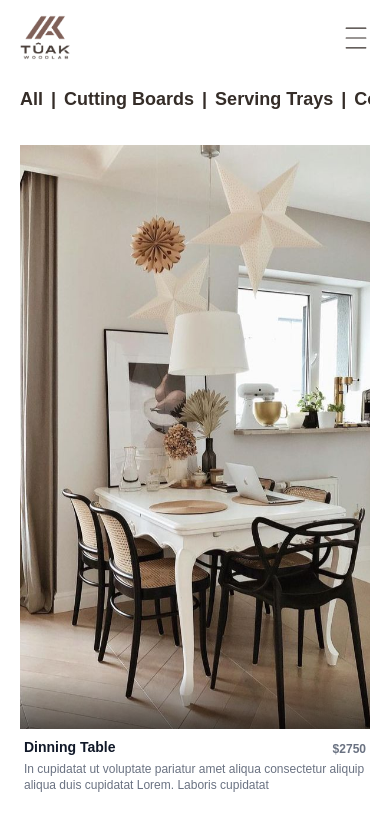
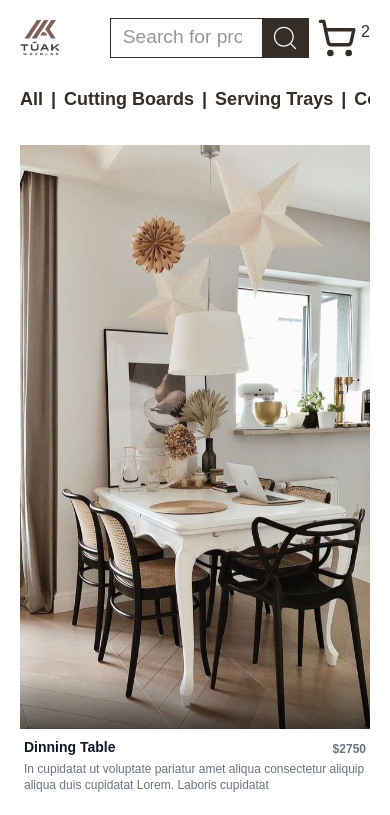
Before and after one commit to cobbygraves/wood-craft, a Next.js app: page /shop in a window 390 px wide. Shown: the top 815 px of the page. Built offline with nearby package versions, Linux system fonts and the light colour scheme; a web font is replaced by a local one.

Commit message:
feat: add about page template

```diff
--- /dev/null
+++ b/src/app/about/page.tsx
@@ -0,0 +1,7 @@
+import React from 'react'
+
+export default function About() {
+  return (
+    <div className='pt-[85px] sm:pt-[100px] px-5'>This is the About page</div>
+  )
+}
--- a/src/app/components/desktop-navbar.tsx
+++ b/src/app/components/desktop-navbar.tsx
@@ -11,26 +11,39 @@ function DesktopNavbar() {
   return (
     <div className=' lg:flex items-center justify-between fixed top-0 left-0 right-0 z-20 hidden bg-white px-5 h-[100px]'>
       <ul className='text-lg flex gap-x-5 items-center font-bold'>
-        <li className={` ${pathname === '/' ? 'underline' : ''}`}>
+        <li
+          className={` ${
+            pathname === '/' &&
+            ' px-1  border-b border-b-[var(--secondary-color)]'
+          }`}
+        >
           <Link href='/'>HOME</Link>
         </li>
-        <li className={`${pathname.startsWith('/shop') ? 'underline' : ''}`}>
+        <li
+          className={`${
+            pathname.startsWith('/shop') &&
+            'px-1  border-b border-b-[var(--secondary-color)]'
+          }`}
+        >
           <Link href='/shop'>SHOP</Link>
         </li>
-        <li>
+        {/* <li>
           <a href='#'>SERVICES</a>
-        </li>
-        <li>
-          <a href='#'>ABOUT</a>
+        </li> */}
+        <li
+          className={`${
+            pathname.startsWith('/about') &&
+            'px-1 border-b border-b-[var(--secondary-color)]'
+          }`}
+        >
+          <a href='/about'>ABOUT</a>
         </li>
       </ul>
 
       <Image src={'/logo.png'} alt='Tuak Wood Logo' width={75} height={75} />
 
       <div className='flex items-center gap-x-2 justify-between'>
-        {/* <a className='bg-[var(--primary-color)] text-[var(--background-color)] hover:bg-[var(--secondary-color)] transition duration-300 cursor-pointer text-center py-1 px-3 w-full border-2 border-[var(--primary-color)] hover:border-[var(--secondary-color)] shadow-[0_10px_10px_#00000030] drop-shadow'>
-          EXPLORE THE SHOP HERE
-        </a> */}
+        {pathname === '/shop' && (
           <div className='flex gap-2 items-center border-1 border-[var(--primary-color)] w-[300px]'>
             <input
               type='text'
@@ -41,6 +54,7 @@ function DesktopNavbar() {
               <CiSearch className='relative  text-3xl' />
             </button>
           </div>
+        )}
 
         <div className='flex items-center gap-x-3'>
           <div className='flex items-center gap-x-1'>
@@ -49,7 +63,7 @@ function DesktopNavbar() {
                 className='pi pi-shopping-cart text-xl'
                 style={{ fontSize: '1.7rem' }}
               ></i> */}
-              <LuShoppingCart size='2rem' />
+              <LuShoppingCart size='2.5rem' />
             </a>
             <span className='relative bottom-1.5'>2</span>
           </div>
--- a/src/app/components/mobile-navbar.tsx
+++ b/src/app/components/mobile-navbar.tsx
@@ -2,11 +2,15 @@
 import { useState } from 'react'
 import { CiMenuBurger } from 'react-icons/ci'
 import { AiOutlineClose } from 'react-icons/ai'
+import { usePathname } from 'next/navigation'
+import { CiSearch } from 'react-icons/ci'
 import Link from 'next/link'
 import Image from 'next/image'
+import { LuShoppingCart } from 'react-icons/lu'
 
 export const MobilieNavbar = () => {
   const [showMenu, setShowMenu] = useState(false)
+  const pathname = usePathname() || '/'
   const searchProduct = () => {
     console.log('navigating to product search page')
   }
@@ -35,12 +39,31 @@ export const MobilieNavbar = () => {
             height={50}
           />
         </Link>
-
-        {showMenu ? (
-          <AiOutlineClose onClick={toggleMenu} className='h-7 w-7' />
-        ) : (
-          <CiMenuBurger className='h-7 w-7' onClick={toggleMenu} />
-        )}
+        <div className='flex items-center gap-2'>
+          <div className='flex justify-end items-center'>
+            {pathname === '/shop' && (
+              <div className='flex gap-x-2 items-center border-1 border-[var(--primary-color)] w-[80%]'>
+                <input
+                  type='text'
+                  placeholder='Search for products'
+                  className='w-full px-3 text-[1.2rem] focus:outline-none'
+                />
+                <button className='bg-[var(--primary-color)] text-[var(--background-color)] hover:bg-[var(--secondary-color)] transition duration-300 cursor-pointer text-center py-1 px-2'>
+                  <CiSearch className='relative  text-3xl' />
+                </button>
+              </div>
+            )}
+          </div>
+          <div className='flex items-center gap-1'>
+            <LuShoppingCart size='2.5rem' />
+            <span className='relative bottom-1.5'>2</span>
+          </div>
+          {/* {showMenu ? (
+            <AiOutlineClose onClick={toggleMenu} className='h-7 w-7' />
+          ) : (
+            <CiMenuBurger className='h-7 w-7' onClick={toggleMenu} />
+          )} */}
+        </div>
       </div>
     </div>
   )
```
Lines whose indentation alone changed are shown as unchanged.
